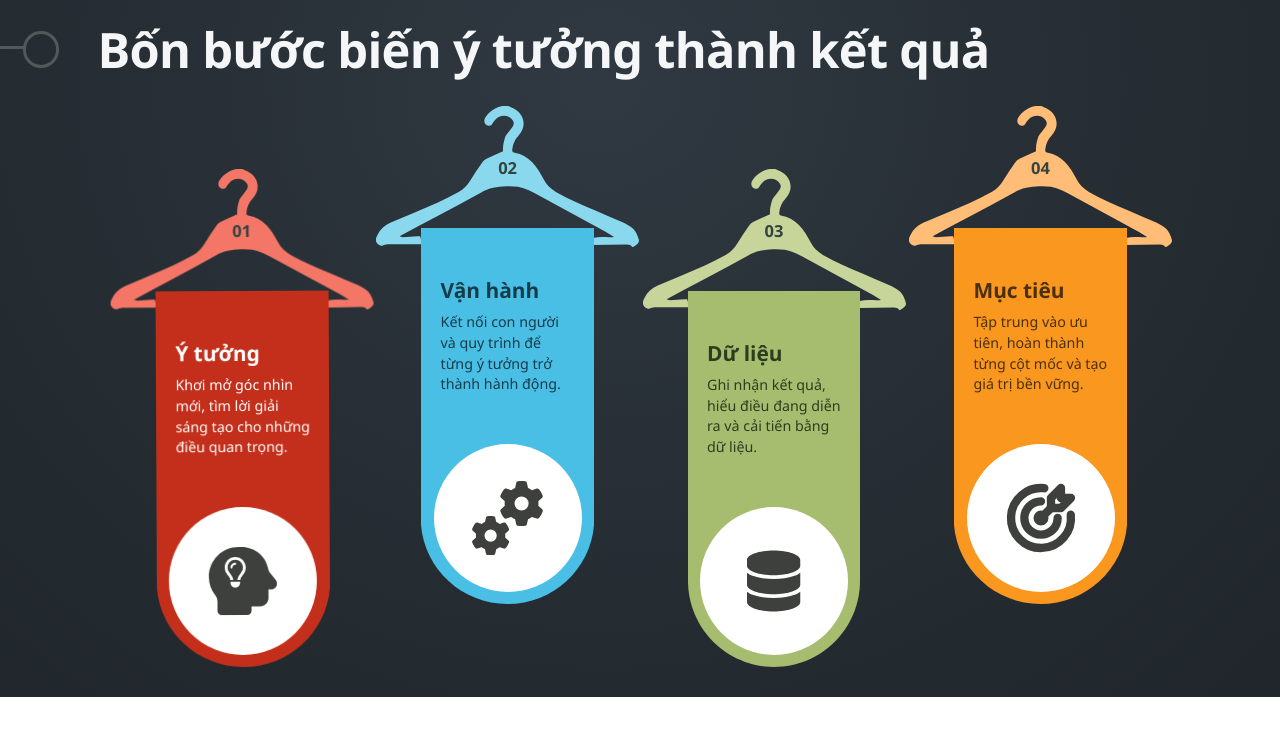
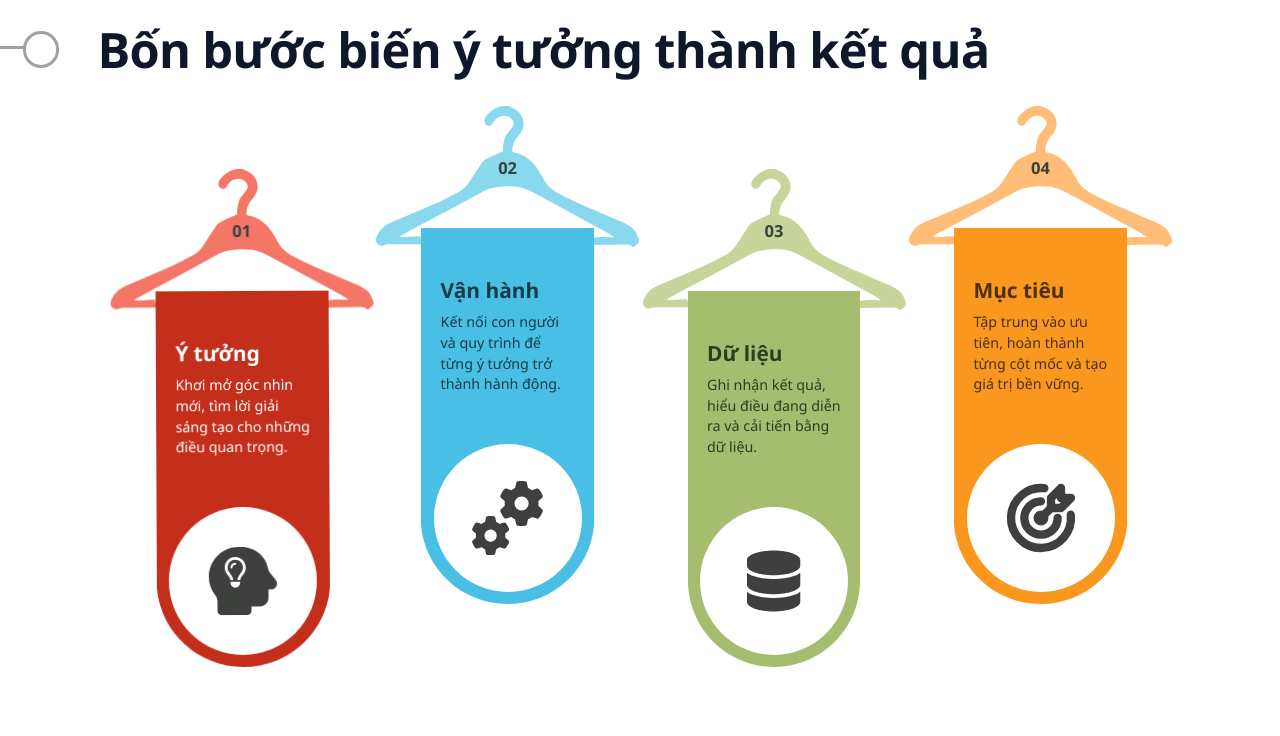
Before and after one commit to dangquangminh123/shape_code_all, a Next.js app: page /shapes/hb4-hanger-banners in a window 1280 px wide. Shown: the top 736 px of the page. Built offline with nearby package versions, Linux system fonts and the light colour scheme.

Commit message:
fix(hb4): make module background transparent

```diff
--- a/src/components/shapes/hb4-hanger-banners/hb4-hanger-banners.css
+++ b/src/components/shapes/hb4-hanger-banners/hb4-hanger-banners.css
@@ -12,8 +12,8 @@
   width: 100%;
   min-width: 0;
   isolation: isolate;
-  background: radial-gradient(ellipse at 47% 12%, #303942 0%, #252c32 58%, #20262b 100%);
-  color: #fff;
+  background: transparent;
+  color: inherit;
   -webkit-text-size-adjust: 100%;
   text-size-adjust: 100%;
 }
@@ -37,7 +37,7 @@
   top: 2.75%;
   right: 5%;
   margin: 0;
-  color: #f5f6f7;
+  color: inherit;
   font-size: 2.8em;
   font-weight: 700;
   line-height: 1.25;
```
Also changed, not shown: 3 other files (tests, documents, lock files or other folders).
